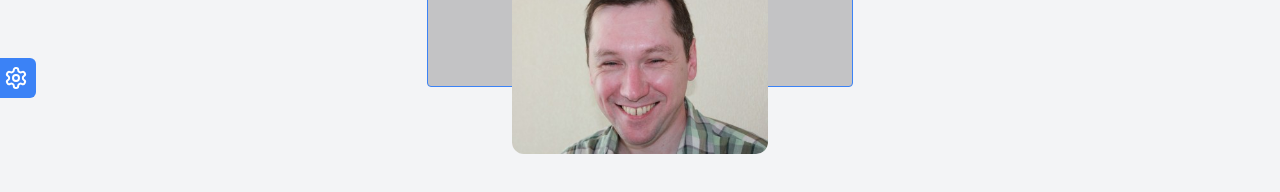
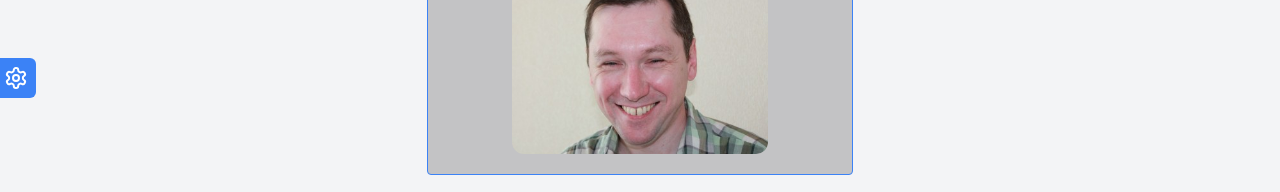
Before and after one commit to BarneyMayerson/portfolio, a Vue app: page / in a window 1280 px wide. Shown: the part 342-534 px from the top of the page. Built offline with nearby package versions, Linux system fonts and the light colour scheme; what @tsparticles/vue3 would draw is missing.

Commit message:
Add social links

```diff
--- /dev/null
+++ b/src/Components/Logos/GithubLogo.vue
@@ -0,0 +1,16 @@
+<template>
+  <svg viewBox="0 0 30 30" baseProfile="basic">
+    <path
+      fill="#b6c9d6"
+      d="M28.5,15c0,7.515-6.123,13.5-13.5,13.5C7.624,28.5,1.5,22.515,1.5,15S7.485,1.5,15,1.5 S28.5,7.485,28.5,15z"
+    />
+    <path
+      fill="#fff"
+      d="M24.317,14.522c0,1.631-0.843,3.898-2.227,5.024c-1.119,0.912-2.597,1.199-4.268,1.29 c0.628,0.381,1.046,1.072,1.046,1.86v5.402c-1.053,0.262-2.15,0.403-3.28,0.403c-1.119,0-2.212-0.138-3.258-0.4v-3.549 c-0.454,0.142-1.05,0.225-1.816,0.185c-2.543-0.134-2.906-1.678-3.313-2.768c-0.41-1.09-1.682-1.228-1.5-1.678 c0.878-0.301,1.567-0.014,2.033,0.341c0.37,0.282,0.628,0.68,0.8,1.111c0.197,0.493,0.721,1.316,2.023,1.316 c0.919,0,1.464-0.214,1.776-0.425c0.018-0.77,0.44-1.438,1.057-1.805c-1.773-0.113-3.327-0.447-4.472-1.442 c-1.271-1.104-2.038-3.309-2.038-4.864c0-1.297,0.534-2.895,1.449-3.901c0.029-0.029,0.055-0.062,0.091-0.091 C8.211,9.898,7.967,8.648,8.559,7.119c1.762-0.033,3.153,0.93,3.72,1.395c1.024-0.236,2.143-0.349,3.32-0.349 c1.206,0,2.358,0.105,3.4,0.349c0.567-0.465,1.962-1.428,3.72-1.391c0.618,1.591,0.331,2.881,0.116,3.484 C23.772,11.685,24.317,13.214,24.317,14.522z"
+    />
+    <path
+      fill="#788b9c"
+      d="M15,29C7.28,29,1,22.72,1,15C1,7.149,7.149,1,15,1s14,6.149,14,14C29,22.72,22.72,29,15,29z M15,2C7.71,2,2,7.71,2,15c0,7.168,5.832,13,13,13s13-5.832,13-13C28,7.71,22.29,2,15,2z"
+    />
+  </svg>
+</template>
--- /dev/null
+++ b/src/Components/Logos/LinkedinLogo.vue
@@ -0,0 +1,12 @@
+<template>
+  <svg viewBox="0 0 48 48">
+    <path
+      fill="#0288D1"
+      d="M42,37c0,2.762-2.238,5-5,5H11c-2.761,0-5-2.238-5-5V11c0-2.762,2.239-5,5-5h26c2.762,0,5,2.238,5,5V37z"
+    />
+    <path
+      fill="#FFF"
+      d="M12 19H17V36H12zM14.485 17h-.028C12.965 17 12 15.888 12 14.499 12 13.08 12.995 12 14.514 12c1.521 0 2.458 1.08 2.486 2.499C17 15.887 16.035 17 14.485 17zM36 36h-5v-9.099c0-2.198-1.225-3.698-3.192-3.698-1.501 0-2.313 1.012-2.707 1.99C24.957 25.543 25 26.511 25 27v9h-5V19h5v2.616C25.721 20.5 26.85 19 29.738 19c3.578 0 6.261 2.25 6.261 7.274L36 36 36 36z"
+    />
+  </svg>
+</template>
--- a/src/views/HomeView.vue
+++ b/src/views/HomeView.vue
@@ -9,6 +9,9 @@ import { useColorSchemes } from "@/Composables/useColorSchemes";
 import LinkParticles from "@/Components/Generic/LinkParticles.vue";
 import AboutMeSection from "@/Components/AboutMeSection.vue";
 import ProjectsSection from "@/Components/ProjectsSection.vue";
+import LinkedinLogo from "@/Components/Logos/LinkedinLogo.vue";
+import GithubLogo from "@/Components/Logos/GithubLogo.vue";
+import ActiveAnchor from "@/Components/Generic/ActiveAnchor.vue";
 
 const { theme } = useThemes(); // needs to init the theme was saved in the local storage
 
@@ -62,6 +65,14 @@ watch(primaryColor, () => {
         <h1 class="text-2xl sm:text-3xl md:text-4xl">Barney Mayerson</h1>
         <h2 class="sm:text-1xl text-lg md:text-2xl">Web App Developer</h2>
         <p class="md:text-1xl sm:text-1xl">From Polotsk</p>
+        <div class="mt-4 flex justify-center space-x-4">
+          <ActiveAnchor href="https://github.com/BarneyMayerson">
+            <LinkedinLogo class="w-16 h-16" />
+          </ActiveAnchor>
+          <ActiveAnchor href="https://github.com/BarneyMayerson">
+            <GithubLogo class="w-16 h-16" />
+          </ActiveAnchor>
+        </div>
       </div>
     </div>
     <div id="about-me" class="container mx-auto px-4 lg:px-8 pt-16">
```
